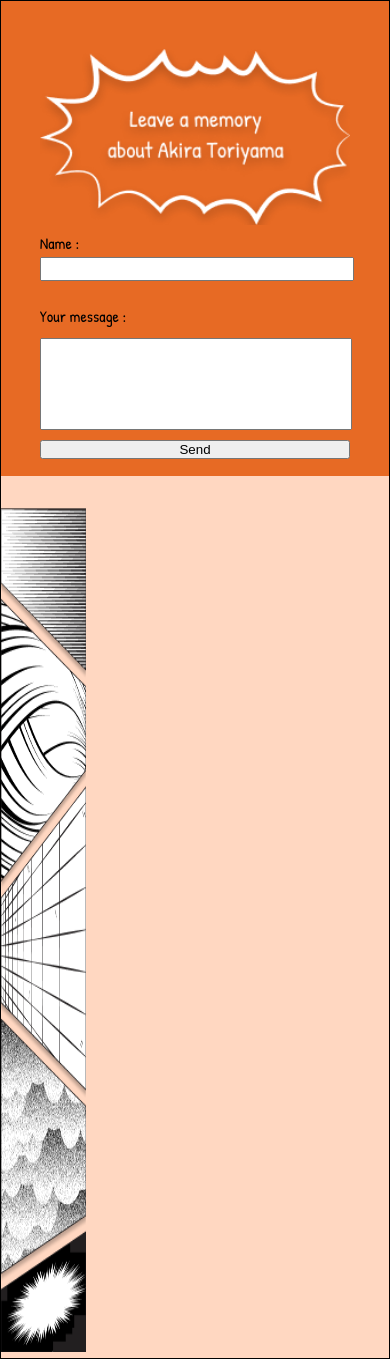
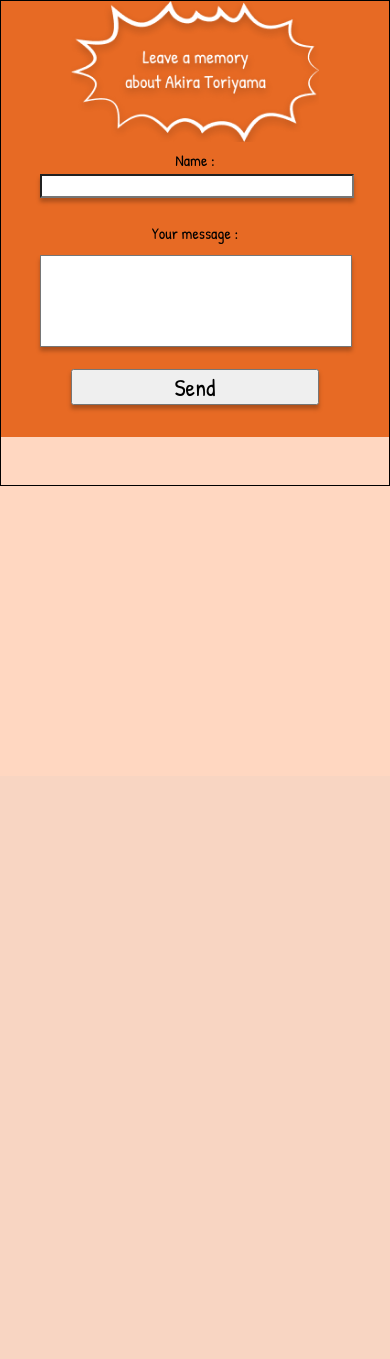
Before and after one commit to chinami2023/QA-GroupProject, a PHP site: page /qa-project/forum.php in a window 390 px wide. Shown: the part 68-1427 px from the top of the page. After the commit the page ends 554 px from the top, so only its background shows below. Run offline with PHP 8.4, Linux system fonts and the light colour scheme; data that the repository does not hold is empty; some libraries are stand-ins or nearby versions.

Commit message:
Add files via upload

```diff
--- a/qa-project/assets/style.css
+++ b/qa-project/assets/style.css
@@ -44,10 +44,6 @@ body {
     font-size: 27px;
   }
 
-  /* section {
-    padding: 0 10px;
-  }
-   */
   section .nameArea {
     display: flex;
     align-items: center;
@@ -58,10 +54,17 @@ body {
     color: #1C4595;
     font-weight: 700;
     margin-bottom: 0;
+    text-wrap: wrap;
+    width: 100%;
+    overflow-wrap: break-word;
+
   }
 
   section .comment {
     margin-top: 0.5rem;
+    text-wrap: wrap;
+    width: 100%;
+    overflow-wrap: break-word;
   }
 
   .formWrapper {
@@ -74,7 +77,9 @@ body {
     width: 100%;
     height: 90px;
     resize: none;
+    box-shadow: 0px 4px 4px rgba(0, 0, 0, 0.25);
   }
+
 
   .errorMessage {
     color: red;
@@ -107,8 +112,6 @@ body {
     color: crimson;
   }
 
-  /* ------- */
-
   .rightside{
     max-width: 100% ;
     width: 100%;
@@ -122,6 +125,12 @@ body {
 
 input{
   width: 100%;
+  box-shadow: 0px 4px 4px rgba(0, 0, 0, 0.25);
+  font-family: "Patrick Hand";
+}
+
+.inp-send{
+  font-size: 24px;
 }
 
 .leftside{
@@ -138,8 +147,43 @@ input{
   padding-top: 3rem;
 }
 
-.one{
+.boxstyle{
   border: 2px solid black;
-  width: 300px;
-  height: 300px;
+  background-color: azure;
+  margin-top: 1rem;
+  box-shadow: 2px 2px 4px rgb(152, 152, 152);
 }
+
+.send-b{
+  width: 80%;
+  margin: 0 auto;
+  padding-top: 1rem;
+  font-size: 16px;
+}
+
+@media (max-width: 568px) {
+
+  .wrapper{
+    margin-bottom: 2rem;
+  }
+
+  .threadWrapper .w80{
+   padding-top: 0;
+   text-align: center;
+   padding-bottom: 2rem;
+  }
+
+  .threadWrapper .leftside img {
+    width: 80%;
+}
+
+.boxstyle{
+    width: 90%;
+    margin: 0 auto;
+}
+
+.no-img{
+  display: none;
+}
+
+}
```
